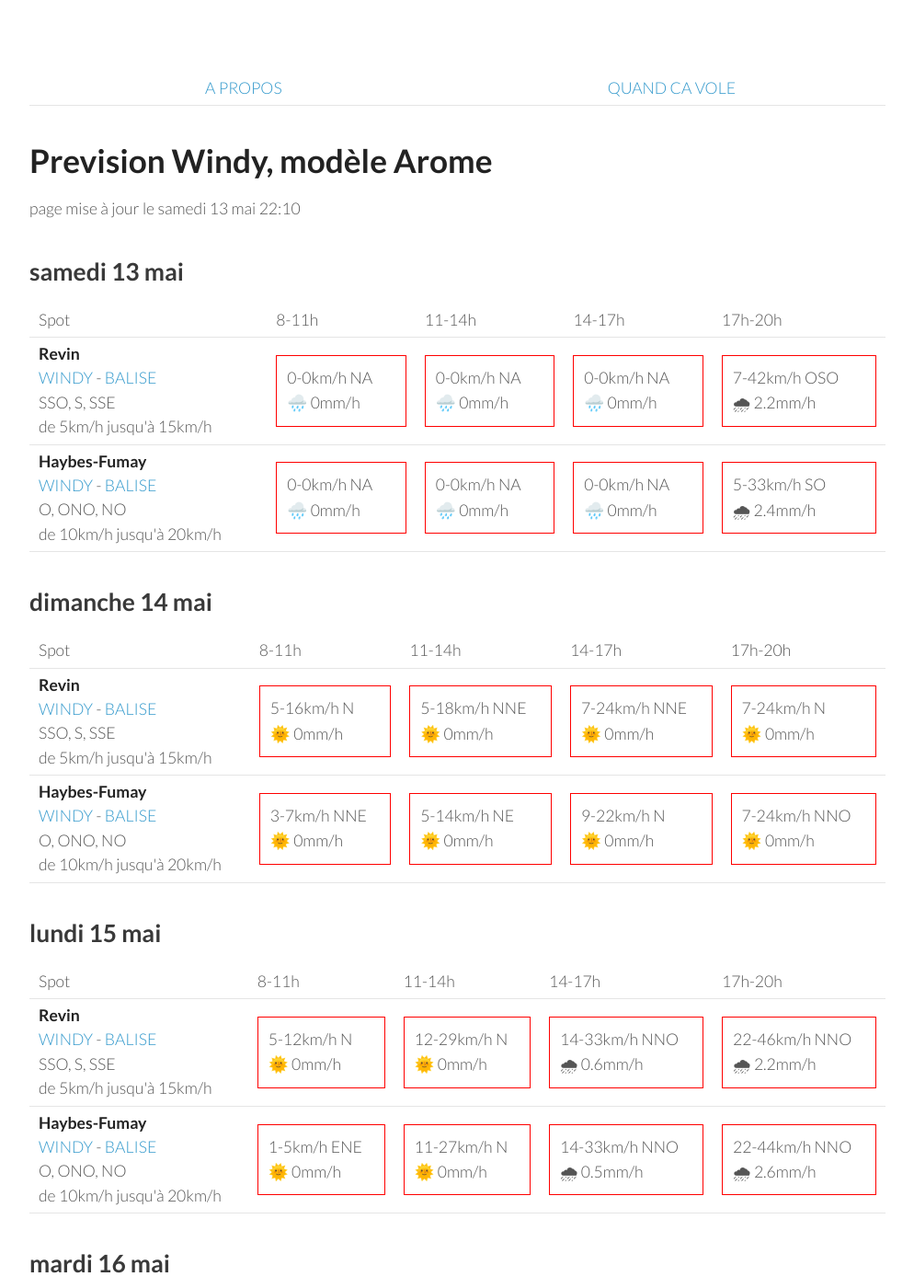
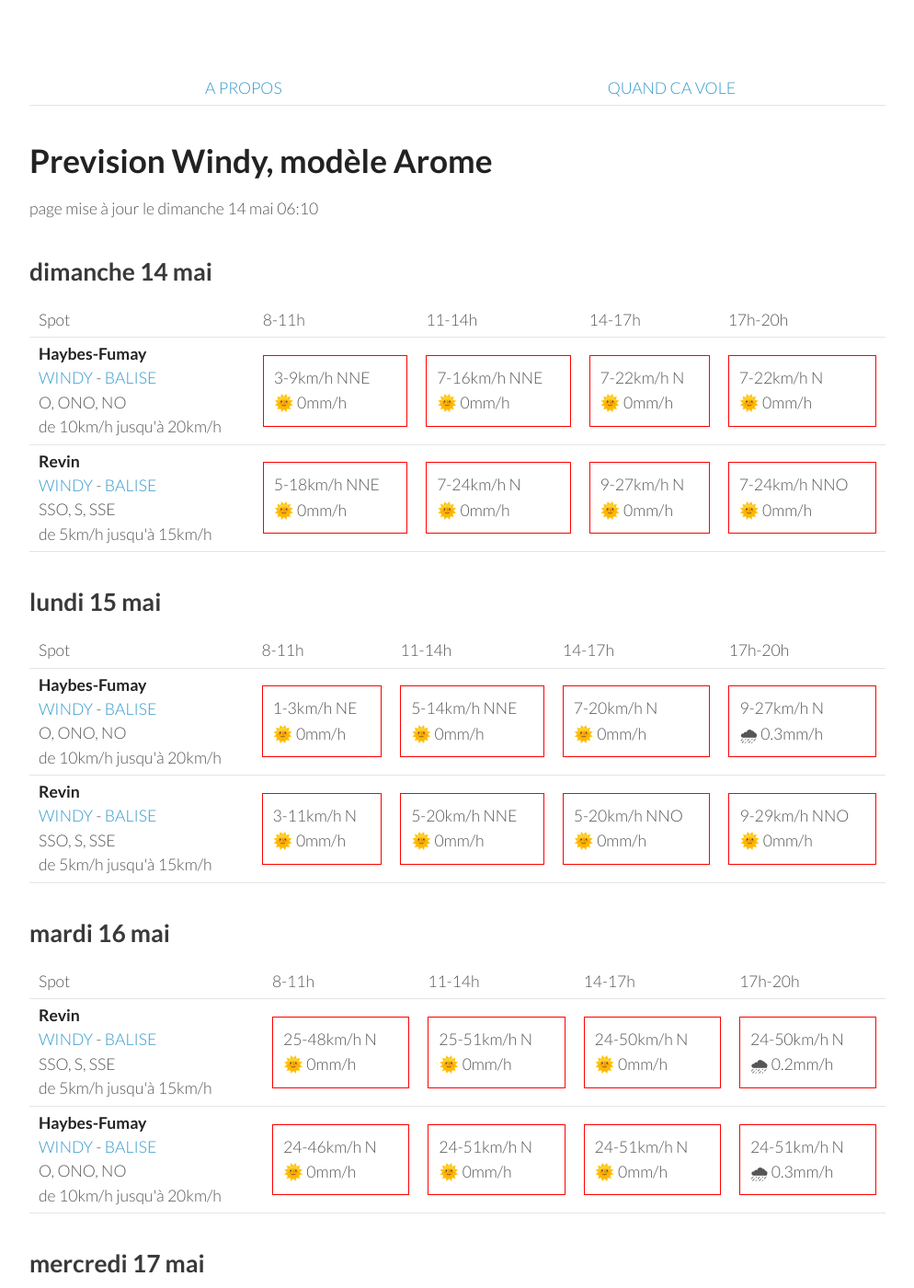
Before and after one commit to parapente-dans-le-nord/parapente-dans-le-nord.github.io, a Jekyll site: the page built from ardennes.markdown, in a window 1280 px wide and 1400 px high. Shown: the whole window at 92% size, without its empty margins (26-1020 px from the left). Built offline with Jekyll 4.4.1, drawn with Linux system fonts in a browser that asks for light colours; some of the changed text lies outside the part shown.

Commit message:
update index.markdown

```diff
--- a/ardennes.markdown
+++ b/ardennes.markdown
@@ -7,42 +7,8 @@ title:  "Tous les spots"
 {: .links}
 
 # Prevision Windy, modèle Arome
-page mise à jour le samedi 13 mai 22:10
+page mise à jour le dimanche 14 mai 06:10
 
-## samedi 13 mai
-
-{::nomarkdown}
-<table>
-  <tbody>
-    <tr>
-      <td>Spot</td>
-      <td>8-11h</td>
-      <td>11-14h</td>
-      <td>14-17h</td>
-      <td>17h-20h</td>
-    </tr>
-<tr>
-        <td><strong>Revin</strong><br><a href="https://windy.com/49.948/4.625?49.543,4.625,8">WINDY</a> - <span class=""><a href="http://www.balisemeteo.com/balise.php?idBalise=5019">BALISE</a> </span><br> <span class="vent-favorable">SSO, S, SSE</span><br><span class="force-vent">de 5km/h jusqu'à 15km/h</span> </td>
-
-            <td><div class="not-flyable"><p>0-0km/h NA</p><p>🌧️ 0mm/h</p></div></td>
-            <td><div class="not-flyable"><p>0-0km/h NA</p><p>🌧️ 0mm/h</p></div></td>
-            <td><div class="not-flyable"><p>0-0km/h NA</p><p>🌧️ 0mm/h</p></div></td>
-            <td><div class="not-flyable"><p>7-42km/h OSO</p><p>🌧 2.2mm/h</p></div></td>
-
-    </tr>
-<tr>
-        <td><strong>Haybes-Fumay</strong><br><a href="https://windy.com/49.998/4.715?49.913,4.738,10">WINDY</a> - <span class=""><a href="http://www.balisemeteo.com/balise.php?idBalise=104">BALISE</a> </span><br> <span class="vent-favorable">O, ONO, NO</span><br><span class="force-vent">de 10km/h jusqu'à 20km/h</span> </td>
-
-            <td><div class="not-flyable"><p>0-0km/h NA</p><p>🌧️ 0mm/h</p></div></td>
-            <td><div class="not-flyable"><p>0-0km/h NA</p><p>🌧️ 0mm/h</p></div></td>
-            <td><div class="not-flyable"><p>0-0km/h NA</p><p>🌧️ 0mm/h</p></div></td>
-            <td><div class="not-flyable"><p>5-33km/h SO</p><p>🌧 2.4mm/h</p></div></td>
-
-    </tr>
-
-</tbody>
-</table>
-{:/}
 ## dimanche 14 mai
 
 {::nomarkdown}
@@ -56,21 +22,21 @@ page mise à jour le samedi 13 mai 22:10
       <td>17h-20h</td>
     </tr>
 <tr>
-        <td><strong>Revin</strong><br><a href="https://windy.com/49.948/4.625?49.543,4.625,8">WINDY</a> - <span class=""><a href="http://www.balisemeteo.com/balise.php?idBalise=5019">BALISE</a> </span><br> <span class="vent-favorable">SSO, S, SSE</span><br><span class="force-vent">de 5km/h jusqu'à 15km/h</span> </td>
+        <td><strong>Haybes-Fumay</strong><br><a href="https://windy.com/49.998/4.715?49.913,4.738,10">WINDY</a> - <span class=""><a href="http://www.balisemeteo.com/balise.php?idBalise=104">BALISE</a> </span><br> <span class="vent-favorable">O, ONO, NO</span><br><span class="force-vent">de 10km/h jusqu'à 20km/h</span> </td>
 
-            <td><div class="not-flyable"><p>5-16km/h N</p><p>🌞 0mm/h</p></div></td>
-            <td><div class="not-flyable"><p>5-18km/h NNE</p><p>🌞 0mm/h</p></div></td>
-            <td><div class="not-flyable"><p>7-24km/h NNE</p><p>🌞 0mm/h</p></div></td>
-            <td><div class="not-flyable"><p>7-24km/h N</p><p>🌞 0mm/h</p></div></td>
+            <td><div class="not-flyable"><p>3-9km/h NNE</p><p>🌞 0mm/h</p></div></td>
+            <td><div class="not-flyable"><p>7-16km/h NNE</p><p>🌞 0mm/h</p></div></td>
+            <td><div class="not-flyable"><p>7-22km/h N</p><p>🌞 0mm/h</p></div></td>
+            <td><div class="not-flyable"><p>7-22km/h N</p><p>🌞 0mm/h</p></div></td>
 
 
     </tr>
 <tr>
-        <td><strong>Haybes-Fumay</strong><br><a href="https://windy.com/49.998/4.715?49.913,4.738,10">WINDY</a> - <span class=""><a href="http://www.balisemeteo.com/balise.php?idBalise=104">BALISE</a> </span><br> <span class="vent-favorable">O, ONO, NO</span><br><span class="force-vent">de 10km/h jusqu'à 20km/h</span> </td>
+        <td><strong>Revin</strong><br><a href="https://windy.com/49.948/4.625?49.543,4.625,8">WINDY</a> - <span class=""><a href="http://www.balisemeteo.com/balise.php?idBalise=5019">BALISE</a> </span><br> <span class="vent-favorable">SSO, S, SSE</span><br><span class="force-vent">de 5km/h jusqu'à 15km/h</span> </td>
 
-            <td><div class="not-flyable"><p>3-7km/h NNE</p><p>🌞 0mm/h</p></div></td>
-            <td><div class="not-flyable"><p>5-14km/h NE</p><p>🌞 0mm/h</p></div></td>
-            <td><div class="not-flyable"><p>9-22km/h N</p><p>🌞 0mm/h</p></div></td>
+            <td><div class="not-flyable"><p>5-18km/h NNE</p><p>🌞 0mm/h</p></div></td>
+            <td><div class="not-flyable"><p>7-24km/h N</p><p>🌞 0mm/h</p></div></td>
+            <td><div class="not-flyable"><p>9-27km/h N</p><p>🌞 0mm/h</p></div></td>
             <td><div class="not-flyable"><p>7-24km/h NNO</p><p>🌞 0mm/h</p></div></td>
 
 
@@ -92,22 +58,22 @@ page mise à jour le samedi 13 mai 22:10
       <td>17h-20h</td>
     </tr>
 <tr>
-        <td><strong>Revin</strong><br><a href="https://windy.com/49.948/4.625?49.543,4.625,8">WINDY</a> - <span class=""><a href="http://www.balisemeteo.com/balise.php?idBalise=5019">BALISE</a> </span><br> <span class="vent-favorable">SSO, S, SSE</span><br><span class="force-vent">de 5km/h jusqu'à 15km/h</span> </td>
+        <td><strong>Haybes-Fumay</strong><br><a href="https://windy.com/49.998/4.715?49.913,4.738,10">WINDY</a> - <span class=""><a href="http://www.balisemeteo.com/balise.php?idBalise=104">BALISE</a> </span><br> <span class="vent-favorable">O, ONO, NO</span><br><span class="force-vent">de 10km/h jusqu'à 20km/h</span> </td>
 
-            <td><div class="not-flyable"><p>5-12km/h N</p><p>🌞 0mm/h</p></div></td>
-            <td><div class="not-flyable"><p>12-29km/h N</p><p>🌞 0mm/h</p></div></td>
-            <td><div class="not-flyable"><p>14-33km/h NNO</p><p>🌧 0.6mm/h</p></div></td>
-            <td><div class="not-flyable"><p>22-46km/h NNO</p><p>🌧 2.2mm/h</p></div></td>
+            <td><div class="not-flyable"><p>1-3km/h NE</p><p>🌞 0mm/h</p></div></td>
+            <td><div class="not-flyable"><p>5-14km/h NNE</p><p>🌞 0mm/h</p></div></td>
+            <td><div class="not-flyable"><p>7-20km/h N</p><p>🌞 0mm/h</p></div></td>
+            <td><div class="not-flyable"><p>9-27km/h N</p><p>🌧 0.3mm/h</p></div></td>
 
 
     </tr>
 <tr>
-        <td><strong>Haybes-Fumay</strong><br><a href="https://windy.com/49.998/4.715?49.913,4.738,10">WINDY</a> - <span class=""><a href="http://www.balisemeteo.com/balise.php?idBalise=104">BALISE</a> </span><br> <span class="vent-favorable">O, ONO, NO</span><br><span class="force-vent">de 10km/h jusqu'à 20km/h</span> </td>
+        <td><strong>Revin</strong><br><a href="https://windy.com/49.948/4.625?49.543,4.625,8">WINDY</a> - <span class=""><a href="http://www.balisemeteo.com/balise.php?idBalise=5019">BALISE</a> </span><br> <span class="vent-favorable">SSO, S, SSE</span><br><span class="force-vent">de 5km/h jusqu'à 15km/h</span> </td>
 
-            <td><div class="not-flyable"><p>1-5km/h ENE</p><p>🌞 0mm/h</p></div></td>
-            <td><div class="not-flyable"><p>11-27km/h N</p><p>🌞 0mm/h</p></div></td>
-            <td><div class="not-flyable"><p>14-33km/h NNO</p><p>🌧 0.5mm/h</p></div></td>
-            <td><div class="not-flyable"><p>22-44km/h NNO</p><p>🌧 2.6mm/h</p></div></td>
+            <td><div class="not-flyable"><p>3-11km/h N</p><p>🌞 0mm/h</p></div></td>
+            <td><div class="not-flyable"><p>5-20km/h NNE</p><p>🌞 0mm/h</p></div></td>
+            <td><div class="not-flyable"><p>5-20km/h NNO</p><p>🌞 0mm/h</p></div></td>
+            <td><div class="not-flyable"><p>9-29km/h NNO</p><p>🌞 0mm/h</p></div></td>
 
 
     </tr>
@@ -130,19 +96,19 @@ page mise à jour le samedi 13 mai 22:10
 <tr>
         <td><strong>Revin</strong><br><a href="https://windy.com/49.948/4.625?49.543,4.625,8">WINDY</a> - <span class=""><a href="http://www.balisemeteo.com/balise.php?idBalise=5019">BALISE</a> </span><br> <span class="vent-favorable">SSO, S, SSE</span><br><span class="force-vent">de 5km/h jusqu'à 15km/h</span> </td>
 
-            <td><div class="not-flyable"><p>25-50km/h N</p><p>🌞 0mm/h</p></div></td>
-            <td><div class="not-flyable"><p>27-53km/h N</p><p>🌞 0mm/h</p></div></td>
-            <td><div class="not-flyable"><p>25-55km/h N</p><p>🌞 0mm/h</p></div></td>
-            <td><div class="not-flyable"><p>24-51km/h N</p><p>🌧 0.2mm/h</p></div></td>
+            <td><div class="not-flyable"><p>25-48km/h N</p><p>🌞 0mm/h</p></div></td>
+            <td><div class="not-flyable"><p>25-51km/h N</p><p>🌞 0mm/h</p></div></td>
+            <td><div class="not-flyable"><p>24-50km/h N</p><p>🌞 0mm/h</p></div></td>
+            <td><div class="not-flyable"><p>24-50km/h N</p><p>🌧 0.2mm/h</p></div></td>
 
 
     </tr>
 <tr>
         <td><strong>Haybes-Fumay</strong><br><a href="https://windy.com/49.998/4.715?49.913,4.738,10">WINDY</a> - <span class=""><a href="http://www.balisemeteo.com/balise.php?idBalise=104">BALISE</a> </span><br> <span class="vent-favorable">O, ONO, NO</span><br><span class="force-vent">de 10km/h jusqu'à 20km/h</span> </td>
 
-            <td><div class="not-flyable"><p>25-50km/h N</p><p>🌞 0mm/h</p></div></td>
-            <td><div class="not-flyable"><p>25-53km/h N</p><p>🌞 0mm/h</p></div></td>
-            <td><div class="not-flyable"><p>24-55km/h N</p><p>🌞 0mm/h</p></div></td>
+            <td><div class="not-flyable"><p>24-46km/h N</p><p>🌞 0mm/h</p></div></td>
+            <td><div class="not-flyable"><p>24-51km/h N</p><p>🌞 0mm/h</p></div></td>
+            <td><div class="not-flyable"><p>24-51km/h N</p><p>🌞 0mm/h</p></div></td>
             <td><div class="not-flyable"><p>24-51km/h N</p><p>🌧 0.3mm/h</p></div></td>
 
 
@@ -166,8 +132,8 @@ page mise à jour le samedi 13 mai 22:10
 <tr>
         <td><strong>Haybes-Fumay</strong><br><a href="https://windy.com/49.998/4.715?49.913,4.738,10">WINDY</a> - <span class=""><a href="http://www.balisemeteo.com/balise.php?idBalise=104">BALISE</a> </span><br> <span class="vent-favorable">O, ONO, NO</span><br><span class="force-vent">de 10km/h jusqu'à 20km/h</span> </td>
 
-            <td><div class="not-flyable"><p>12-27km/h NNE</p><p>🌞 0mm/h</p></div></td>
-            <td><div class="not-flyable"><p>18-42km/h NNE</p><p>🌞 0mm/h</p></div></td>
+            <td><div class="not-flyable"><p>14-29km/h NNE</p><p>🌞 0mm/h</p></div></td>
+            <td><div class="not-flyable"><p>20-46km/h NNE</p><p>🌞 0mm/h</p></div></td>
             <td><div class="not-flyable"><p>24-53km/h N</p><p>🌞 0mm/h</p></div></td>
             <td><div class="not-flyable"><p>22-50km/h N</p><p>🌞 0mm/h</p></div></td>
 
@@ -176,8 +142,8 @@ page mise à jour le samedi 13 mai 22:10
 <tr>
         <td><strong>Revin</strong><br><a href="https://windy.com/49.948/4.625?49.543,4.625,8">WINDY</a> - <span class=""><a href="http://www.balisemeteo.com/balise.php?idBalise=5019">BALISE</a> </span><br> <span class="vent-favorable">SSO, S, SSE</span><br><span class="force-vent">de 5km/h jusqu'à 15km/h</span> </td>
 
-            <td><div class="not-flyable"><p>12-27km/h NNE</p><p>🌞 0mm/h</p></div></td>
-            <td><div class="not-flyable"><p>18-42km/h NNE</p><p>🌞 0mm/h</p></div></td>
+            <td><div class="not-flyable"><p>16-31km/h NNE</p><p>🌞 0mm/h</p></div></td>
+            <td><div class="not-flyable"><p>20-44km/h NNE</p><p>🌞 0mm/h</p></div></td>
             <td><div class="not-flyable"><p>24-51km/h N</p><p>🌞 0mm/h</p></div></td>
             <td><div class="not-flyable"><p>20-48km/h N</p><p>🌞 0mm/h</p></div></td>
 
```
